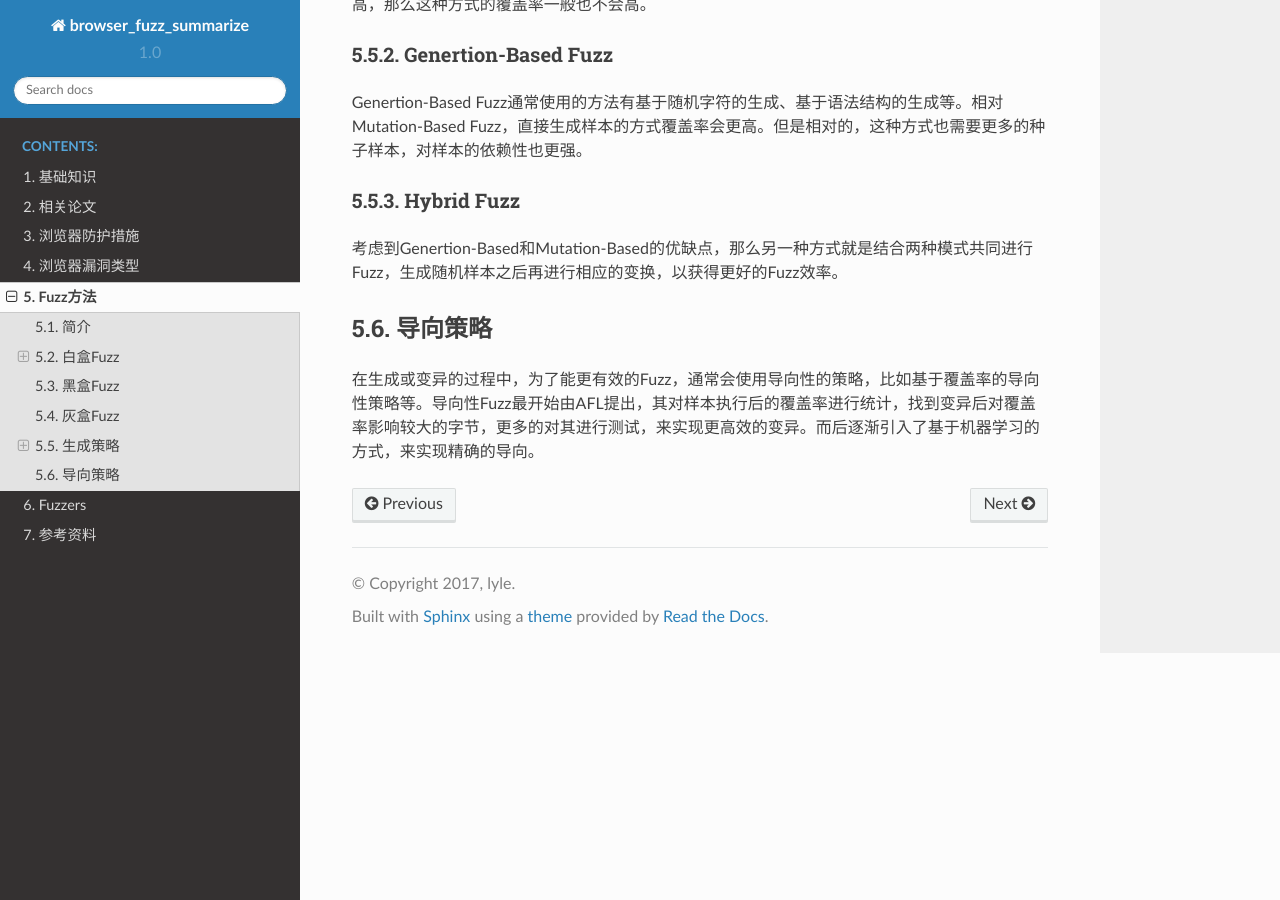
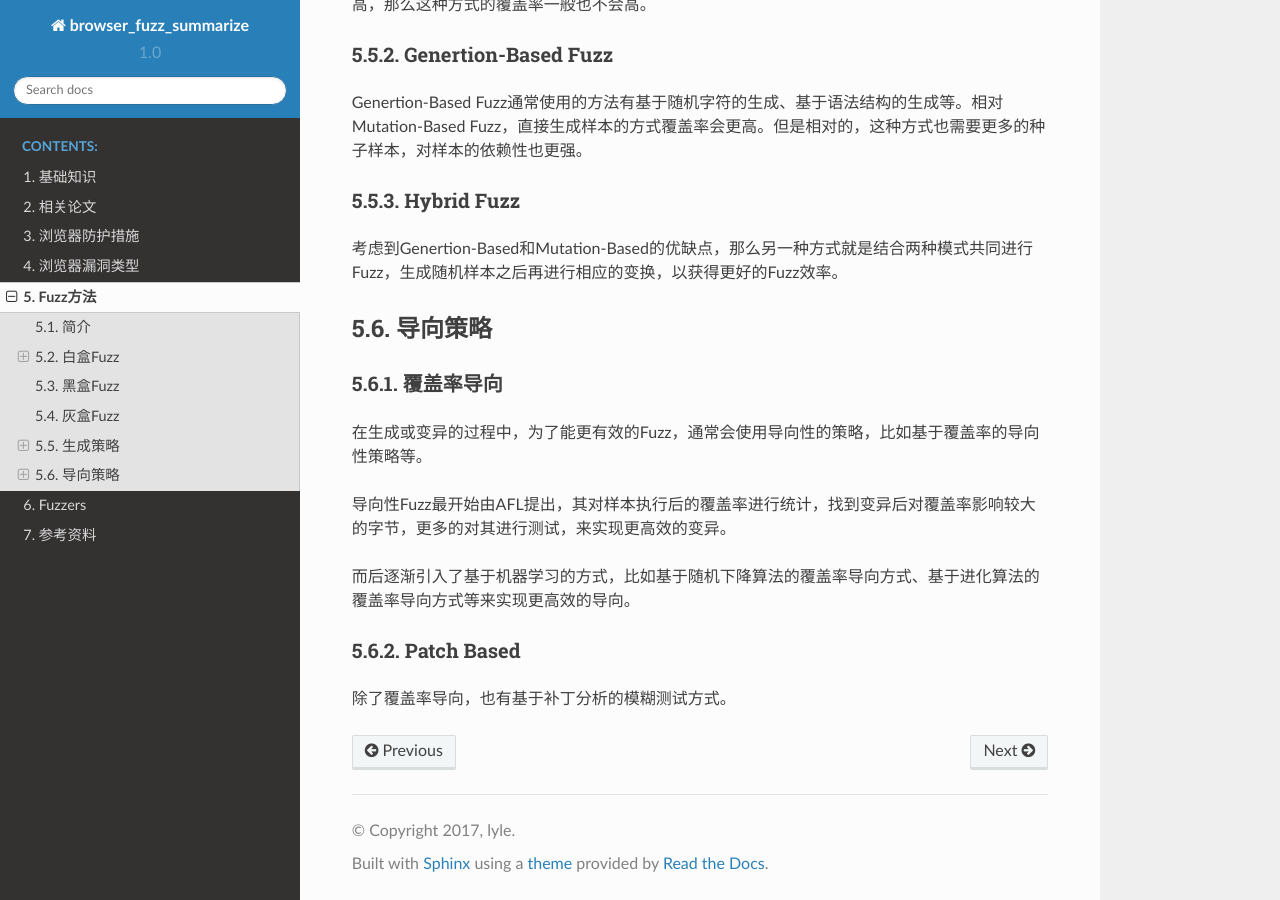
Before and after one commit to LyleMi/Browser-Fuzz-Summarize, a Sphinx documentation site: the page built from source/fuzz.rst, in a window 1280 px wide and 900 px high, scrolled down 1466 px. Built offline with Sphinx 7.4.7 and the Read the Docs theme 2.0.0, drawn with Linux system fonts in a browser that asks for light colours.

Commit message:
update fuzz document

```diff
--- a/source/fuzz.rst
+++ b/source/fuzz.rst
@@ -49,4 +49,15 @@ Hybrid Fuzz
 
 导向策略
 ----------------------------------------
-在生成或变异的过程中，为了能更有效的Fuzz，通常会使用导向性的策略，比如基于覆盖率的导向性策略等。导向性Fuzz最开始由AFL提出，其对样本执行后的覆盖率进行统计，找到变异后对覆盖率影响较大的字节，更多的对其进行测试，来实现更高效的变异。而后逐渐引入了基于机器学习的方式，来实现精确的导向。
+
+覆盖率导向
+~~~~~~~~~~~~~~~~~~~~~~~~~~~~~~~~~~~~~~~~
+在生成或变异的过程中，为了能更有效的Fuzz，通常会使用导向性的策略，比如基于覆盖率的导向性策略等。
+
+导向性Fuzz最开始由AFL提出，其对样本执行后的覆盖率进行统计，找到变异后对覆盖率影响较大的字节，更多的对其进行测试，来实现更高效的变异。
+
+而后逐渐引入了基于机器学习的方式，比如基于随机下降算法的覆盖率导向方式、基于进化算法的覆盖率导向方式等来实现更高效的导向。
+
+Patch Based
+~~~~~~~~~~~~~~~~~~~~~~~~~~~~~~~~~~~~~~~~
+除了覆盖率导向，也有基于补丁分析的模糊测试方式。
```
